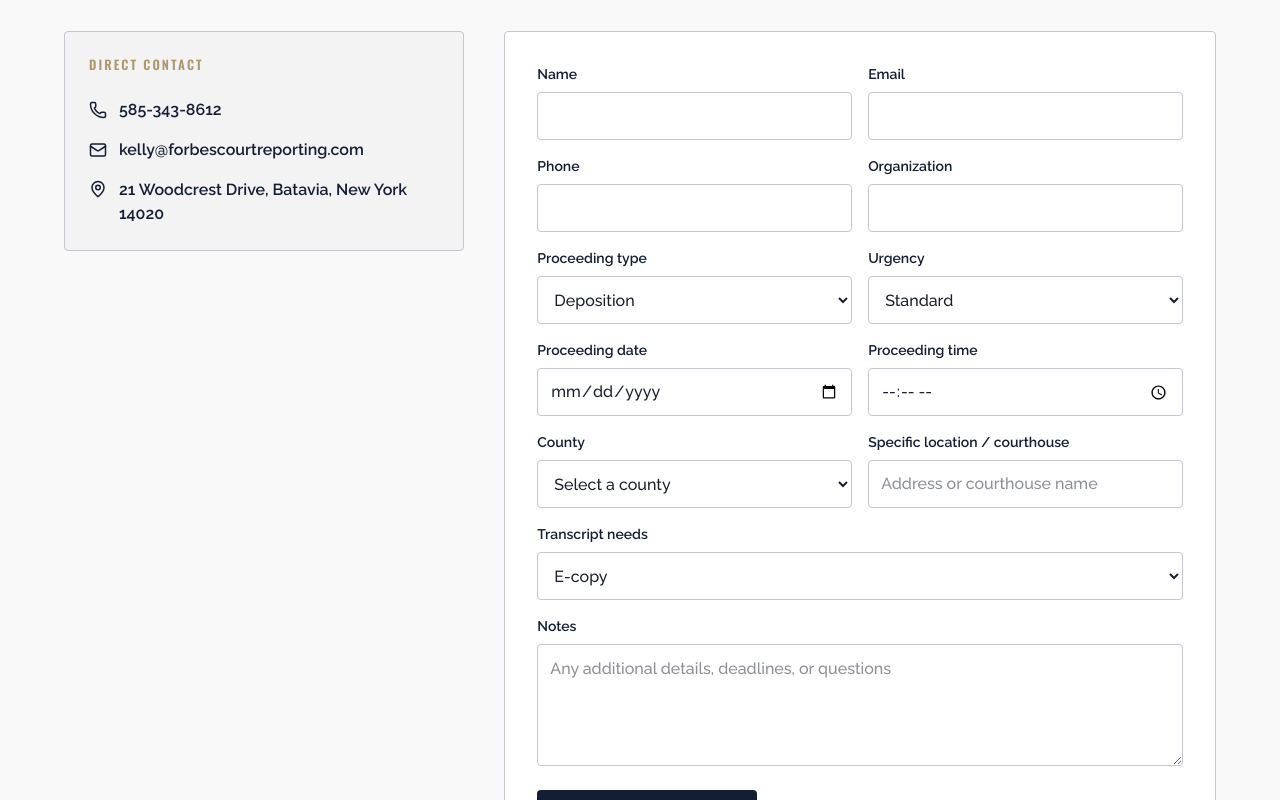
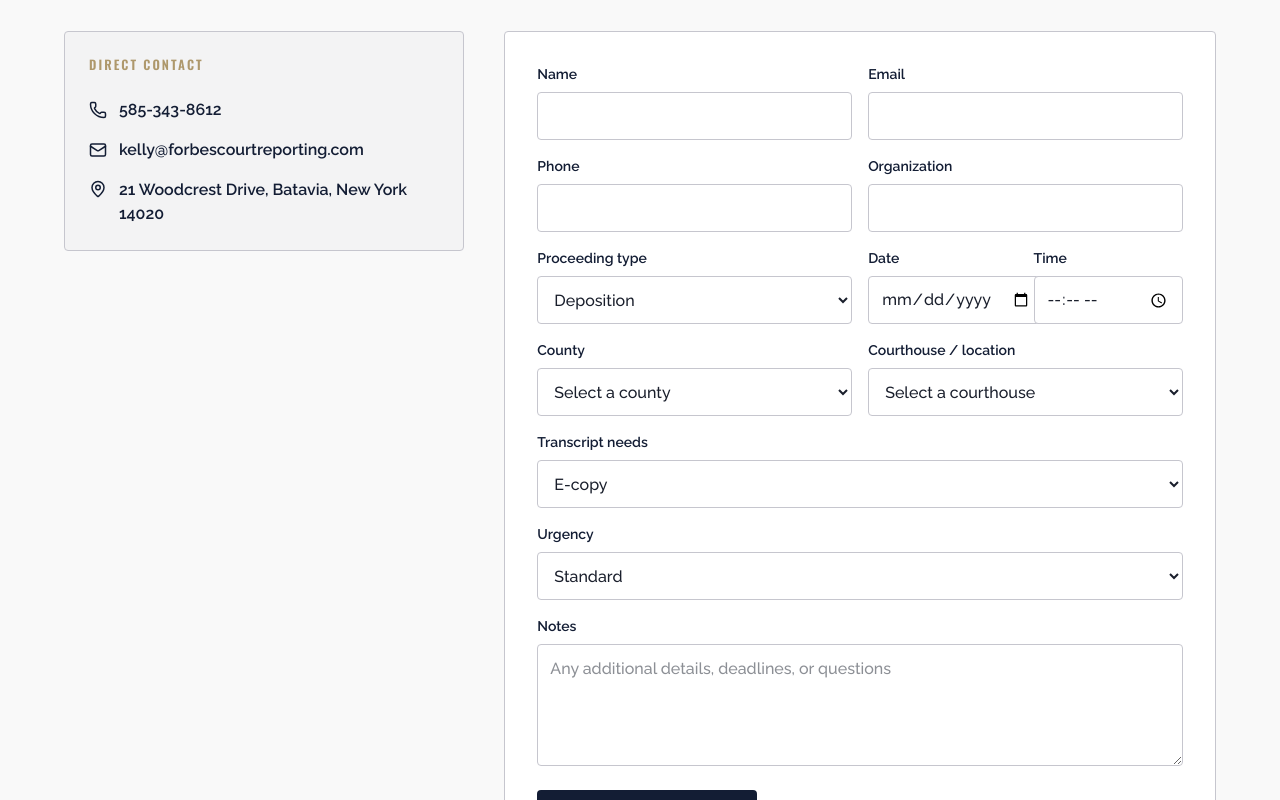
Before and after one commit to tucker8645/forbescourtreporting-website, a Next.js app: page /contact in a window 1280 px wide. Shown: the part 661-1461 px from the top of the page. Built offline with nearby package versions, Linux system fonts and the light colour scheme.

Commit message:
Reorder form fields and add courthouse dropdown

```diff
--- a/src/components/schedule-form.tsx
+++ b/src/components/schedule-form.tsx
@@ -2,7 +2,7 @@
 
 import { useMemo, useState } from "react";
 import { Send } from "lucide-react";
-import { contact, counties } from "@/lib/site-data";
+import { contact, counties, courts } from "@/lib/site-data";
 
 const proceedingTypes = [
   "Deposition",
@@ -27,7 +27,7 @@ export function ScheduleForm() {
     date: "",
     time: "",
     county: "",
-    location: "",
+    courthouse: "",
     transcript: "E-copy",
     urgency: "Standard",
     notes: "",
@@ -47,7 +47,7 @@ export function ScheduleForm() {
         `Proceeding type: ${form.proceeding}`,
         `Date/time: ${dateTime || "Not specified"}`,
         `County: ${form.county || "Not specified"}`,
-        `Specific location: ${form.location || "Not specified"}`,
+        `Courthouse / location: ${form.courthouse || "Not specified"}`,
         `Transcript needs: ${form.transcript}`,
         `Urgency: ${form.urgency}`,
         "",
@@ -64,6 +64,7 @@ export function ScheduleForm() {
 
   return (
     <form className="grid gap-4" action={mailto}>
+      {/* Row 1: Name | Email */}
       <div className="grid gap-4 sm:grid-cols-2">
         <Field label="Name">
           <input value={form.name} onChange={(e) => update("name", e.target.value)} name="name" />
@@ -71,6 +72,10 @@ export function ScheduleForm() {
         <Field label="Email">
           <input value={form.email} onChange={(e) => update("email", e.target.value)} name="email" type="email" />
         </Field>
+      </div>
+
+      {/* Row 2: Phone | Organization */}
+      <div className="grid gap-4 sm:grid-cols-2">
         <Field label="Phone">
           <input value={form.phone} onChange={(e) => update("phone", e.target.value)} name="phone" type="tel" />
         </Field>
@@ -79,6 +84,7 @@ export function ScheduleForm() {
         </Field>
       </div>
 
+      {/* Row 3: Proceeding type | Date + Time */}
       <div className="grid gap-4 sm:grid-cols-2">
         <Field label="Proceeding type">
           <select value={form.proceeding} onChange={(e) => update("proceeding", e.target.value)} name="proceeding">
@@ -87,18 +93,8 @@ export function ScheduleForm() {
             ))}
           </select>
         </Field>
-        <Field label="Urgency">
-          <select value={form.urgency} onChange={(e) => update("urgency", e.target.value)} name="urgency">
-            <option>Standard</option>
-            <option>Upcoming proceeding</option>
-            <option>Rush request</option>
-            <option>Question first</option>
-          </select>
-        </Field>
-      </div>
-
         <div className="grid gap-4 sm:grid-cols-2">
-        <Field label="Proceeding date">
+          <Field label="Date">
             <input
               value={form.date}
               onChange={(e) => update("date", e.target.value)}
@@ -107,7 +103,7 @@ export function ScheduleForm() {
               min={new Date().toISOString().split("T")[0]}
             />
           </Field>
-        <Field label="Proceeding time">
+          <Field label="Time">
             <input
               value={form.time}
               onChange={(e) => update("time", e.target.value)}
@@ -116,7 +112,9 @@ export function ScheduleForm() {
             />
           </Field>
         </div>
+      </div>
 
+      {/* Row 4: County | Courthouse */}
       <div className="grid gap-4 sm:grid-cols-2">
         <Field label="County">
           <select value={form.county} onChange={(e) => update("county", e.target.value)} name="county">
@@ -126,11 +124,18 @@ export function ScheduleForm() {
             ))}
           </select>
         </Field>
-        <Field label="Specific location / courthouse">
-          <input value={form.location} onChange={(e) => update("location", e.target.value)} name="location" placeholder="Address or courthouse name" />
+        <Field label="Courthouse / location">
+          <select value={form.courthouse} onChange={(e) => update("courthouse", e.target.value)} name="courthouse">
+            <option value="">Select a courthouse</option>
+            {courts.map((court) => (
+              <option key={court.name} value={court.name}>{court.name} Town Court</option>
+            ))}
+            <option value="Other">Other / Not listed</option>
+          </select>
         </Field>
       </div>
 
+      {/* Transcript */}
       <Field label="Transcript needs">
         <select value={form.transcript} onChange={(e) => update("transcript", e.target.value)} name="transcript">
           <option>E-copy</option>
@@ -140,6 +145,17 @@ export function ScheduleForm() {
         </select>
       </Field>
 
+      {/* Urgency */}
+      <Field label="Urgency">
+        <select value={form.urgency} onChange={(e) => update("urgency", e.target.value)} name="urgency">
+          <option>Standard</option>
+          <option>Upcoming proceeding</option>
+          <option>Rush request</option>
+          <option>Question first</option>
+        </select>
+      </Field>
+
+      {/* Notes */}
       <Field label="Notes">
         <textarea value={form.notes} onChange={(e) => update("notes", e.target.value)} name="notes" rows={4} placeholder="Any additional details, deadlines, or questions" />
       </Field>
```
Lines whose indentation alone changed are shown as unchanged.
